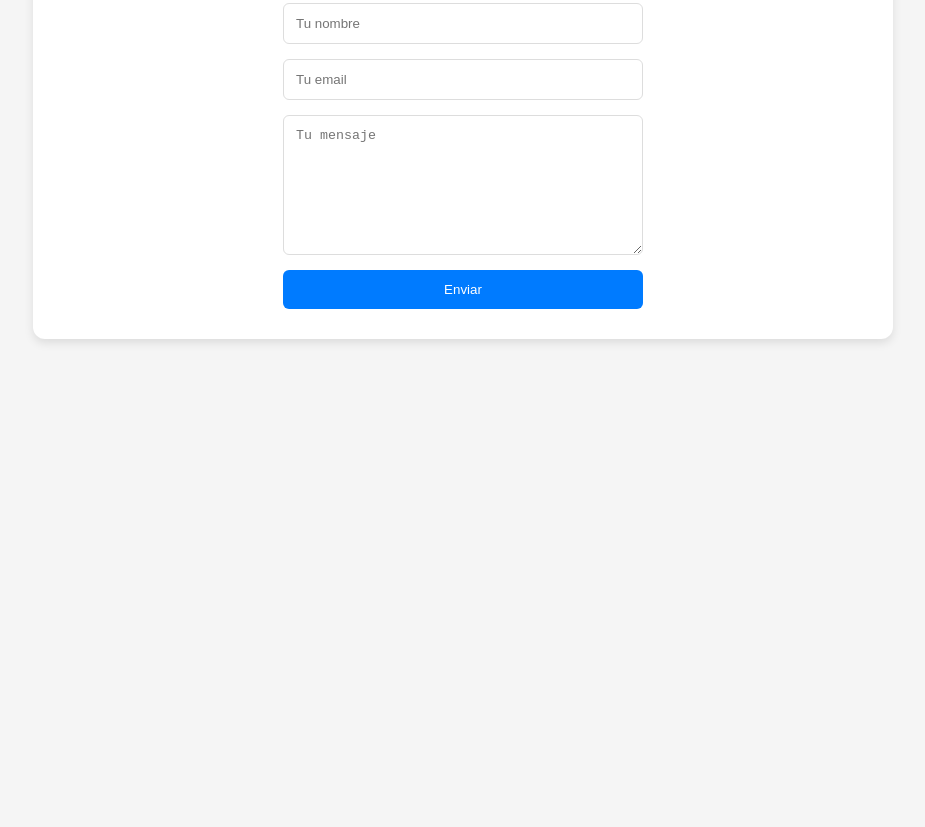
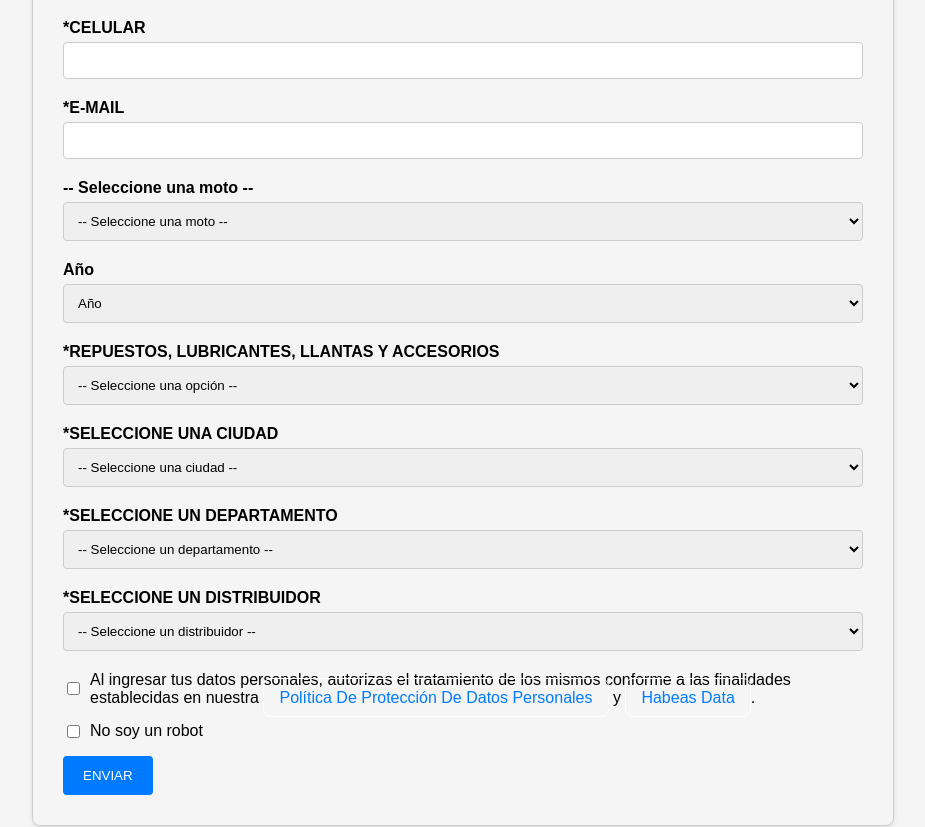
Before and after one commit to Powe1sd/Susuki-moto, a React (Vite) app: page / in a window 1280 px wide. Shown: the part 3920-4747 px from the top of the page, without its empty margins (177-1102 px from the left). Before the commit the page ends 4279 px from the top, so only its background shows below. Built offline with nearby package versions, Linux system fonts and the light colour scheme.

Commit message:
first commit

```diff
--- a/src/App.css
+++ b/src/App.css
@@ -457,3 +457,77 @@ a:hover {
     width: 90%; /* Make items wider on small screens */
   }
 }
+
+/* Modulo 8 */
+/* Estilos generales del formulario */
+.formulario-suzuki {
+  font-family: sans-serif;
+  width: 80%; /* Ajusta el ancho del formulario según tus necesidades */
+  max-width: 800px;
+  margin: 20px auto;
+  padding: 30px;
+  border: 1px solid #ccc;
+  border-radius: 8px;
+  box-shadow: 0 2px 5px rgba(0, 0, 0, 0.1);
+}
+
+.formulario-suzuki h2 {
+  text-align: center;
+  margin-bottom: 20px;
+  color: #333; /* Color del título */
+}
+
+/* Estilos para los campos del formulario */
+.campo {
+  margin-bottom: 20px;
+}
+
+.campo label {
+  display: block;
+  margin-bottom: 5px;
+  font-weight: bold;
+}
+
+.campo input,
+.campo select,
+.campo textarea {
+  width: 100%;
+  padding: 10px;
+  border: 1px solid #ccc;
+  border-radius: 4px;
+  box-sizing: border-box;
+}
+
+/* Estilos para los checkboxes */
+.campo-checkbox {
+  display: flex;
+  align-items: center;
+  margin-bottom: 15px;
+}
+
+.campo-checkbox input {
+  margin-right: 10px;
+}
+
+.campo-checkbox label {
+  font-weight: normal;
+}
+
+.campo-checkbox a {
+  color: #007bff; /* Color de los enlaces */
+  text-decoration: none;
+}
+
+/* Estilos para el botón de enviar */
+.formulario-suzuki button[type="submit"] {
+  background-color: #007bff; /* Color azul para el botón */
+  color: white;
+  padding: 12px 20px;
+  border: none;
+  border-radius: 4px;
+  cursor: pointer;
+}
+
+.formulario-suzuki button[type="submit"]:hover {
+  background-color: #0056b3; /* Color azul más oscuro al pasar el mouse */
+}
--- a/src/App.jsx
+++ b/src/App.jsx
@@ -9,7 +9,7 @@ import Contacto from "./componentes/contacto";
 import Modulo5 from "./componentes/modulo5";
 import Modulo6 from "./componentes/modulo6";
 import Modulo7 from "./componentes/modulo7";
-
+import FormularioSuzuki from "./componentes/modulo8";
 function App() {
   return (
     <div className="App">
@@ -20,6 +20,7 @@ function App() {
       <Modulo5 />
       <Modulo6 />
       <Modulo7 />
+      <FormularioSuzuki />
       {/* ultimo paso */}
       <Contacto />
     </div>
--- /dev/null
+++ b/src/componentes/modulo8.jsx
@@ -0,0 +1,182 @@
+import React, { useState } from "react";
+
+function FormularioSuzuki() {
+  const [nombre, setNombre] = useState("");
+  const [apellidos, setApellidos] = useState("");
+  const [celular, setCelular] = useState("");
+  const [email, setEmail] = useState("");
+  const [moto, setMoto] = useState("");
+  const [anio, setAnio] = useState("");
+  const [repuestos, setRepuestos] = useState("");
+  const [ciudad, setCiudad] = useState("");
+  const [departamento, setDepartamento] = useState("");
+  const [distribuidor, setDistribuidor] = useState("");
+
+  const handleSubmit = (event) => {
+    event.preventDefault();
+    // Aquí puedes manejar el envío del formulario,
+    // por ejemplo, enviar los datos a un servidor.
+    console.log("Formulario enviado:", {
+      nombre,
+      apellidos,
+      celular,
+      email,
+      moto,
+      anio,
+      repuestos,
+      ciudad,
+      departamento,
+      distribuidor,
+    });
+  };
+
+  return (
+    <form className="formulario-suzuki" onSubmit={handleSubmit}>
+      <h2>REPUESTOS, LUBRICANTES, LLANTAS Y ACCESORIOS</h2>
+
+      <div className="campo">
+        <label htmlFor="nombre">*NOMBRE</label>
+        <input
+          type="text"
+          id="nombre"
+          value={nombre}
+          onChange={(e) => setNombre(e.target.value)}
+          required
+        />
+      </div>
+
+      <div className="campo">
+        <label htmlFor="apellidos">*APELLIDOS</label>
+        <input
+          type="text"
+          id="apellidos"
+          value={apellidos}
+          onChange={(e) => setApellidos(e.target.value)}
+          required
+        />
+      </div>
+
+      <div className="campo">
+        <label htmlFor="celular">*CELULAR</label>
+        <input
+          type="tel"
+          id="celular"
+          value={celular}
+          onChange={(e) => setCelular(e.target.value)}
+          required
+        />
+      </div>
+
+      <div className="campo">
+        <label htmlFor="email">*E-MAIL</label>
+        <input
+          type="email"
+          id="email"
+          value={email}
+          onChange={(e) => setEmail(e.target.value)}
+          required
+        />
+      </div>
+
+      <div className="campo">
+        <label htmlFor="moto">-- Seleccione una moto --</label>
+        <select
+          id="moto"
+          value={moto}
+          onChange={(e) => setMoto(e.target.value)}
+          required
+        >
+          <option value="">-- Seleccione una moto --</option>
+          {/* Aquí puedes agregar las opciones de motos */}
+        </select>
+      </div>
+
+      <div className="campo">
+        <label htmlFor="anio">Año</label>
+        <select
+          id="anio"
+          value={anio}
+          onChange={(e) => setAnio(e.target.value)}
+        >
+          <option value="">Año</option>
+          {/* Aquí puedes agregar las opciones de años */}
+        </select>
+      </div>
+
+      <div className="campo">
+        <label htmlFor="repuestos">
+          *REPUESTOS, LUBRICANTES, LLANTAS Y ACCESORIOS
+        </label>
+        <select
+          id="repuestos"
+          value={repuestos}
+          onChange={(e) => setRepuestos(e.target.value)}
+          required
+        >
+          <option value="">
+            -- Seleccione una opción --
+          </option>
+          {/* Aquí puedes agregar las opciones de repuestos */}
+        </select>
+      </div>
+
+      <div className="campo">
+        <label htmlFor="ciudad">*SELECCIONE UNA CIUDAD</label>
+        <select
+          id="ciudad"
+          value={ciudad}
+          onChange={(e) => setCiudad(e.target.value)}
+          required
+        >
+          <option value="">-- Seleccione una ciudad --</option>
+          {/* Aquí puedes agregar las opciones de ciudades */}
+        </select>
+      </div>
+
+      <div className="campo">
+        <label htmlFor="departamento">*SELECCIONE UN DEPARTAMENTO</label>
+        <select
+          id="departamento"
+          value={departamento}
+          onChange={(e) => setDepartamento(e.target.value)}
+          required
+        >
+          <option value="">-- Seleccione un departamento --</option>
+          {/* Aquí puedes agregar las opciones de departamentos */}
+        </select>
+      </div>
+
+      <div className="campo">
+        <label htmlFor="distribuidor">*SELECCIONE UN DISTRIBUIDOR</label>
+        <select
+          id="distribuidor"
+          value={distribuidor}
+          onChange={(e) => setDistribuidor(e.target.value)}
+          required
+        >
+          <option value="">-- Seleccione un distribuidor --</option>
+          {/* Aquí puedes agregar las opciones de distribuidores */}
+        </select>
+      </div>
+
+      <div className="campo-checkbox">
+        <input type="checkbox" id="politica-datos" required />
+        <label htmlFor="politica-datos">
+          Al ingresar tus datos personales, autorizas el tratamiento de los
+          mismos conforme a las finalidades establecidas en nuestra{" "}
+          <a href="#">Política De Protección De Datos Personales</a> y{" "}
+          <a href="#">Habeas Data</a>.
+        </label>
+      </div>
+
+      <div className="campo-checkbox">
+        <input type="checkbox" id="no-robot" required />
+        <label htmlFor="no-robot">No soy un robot</label>
+      </div>
+
+      <button type="submit">ENVIAR</button>
+    </form>
+  );
+}
+
+export default FormularioSuzuki;
```
